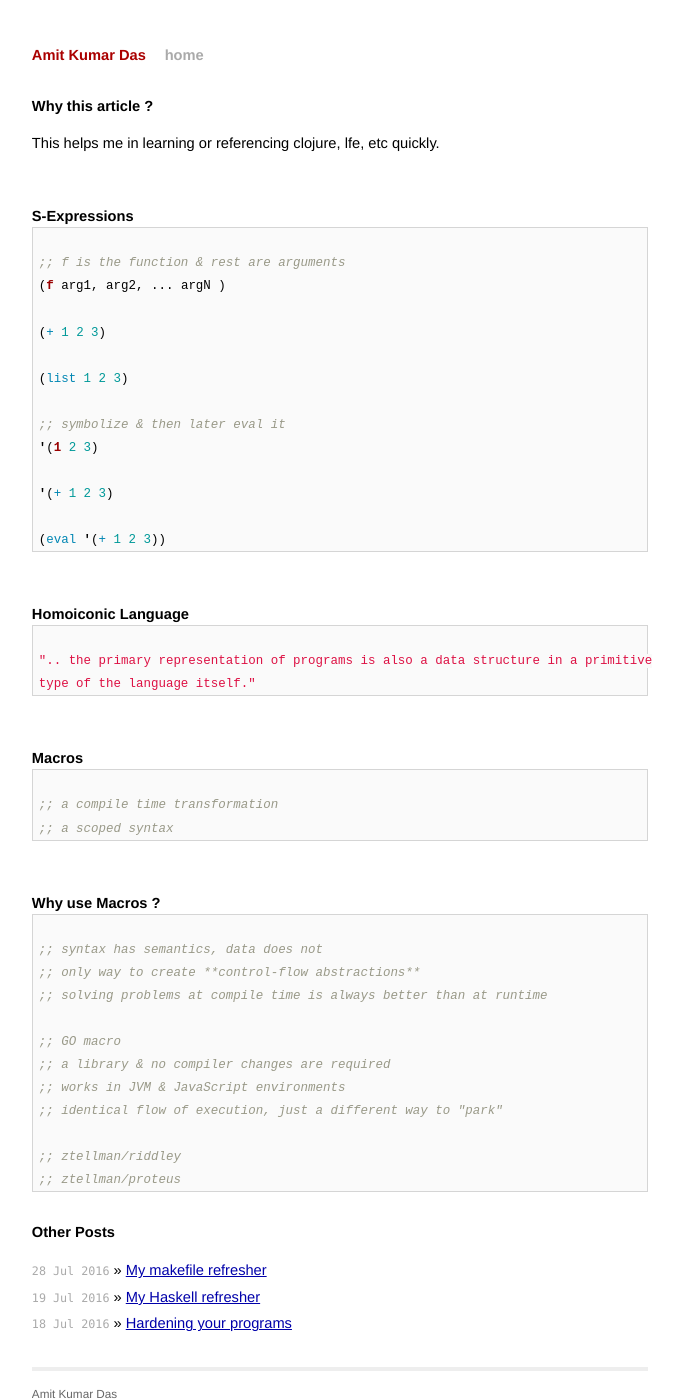
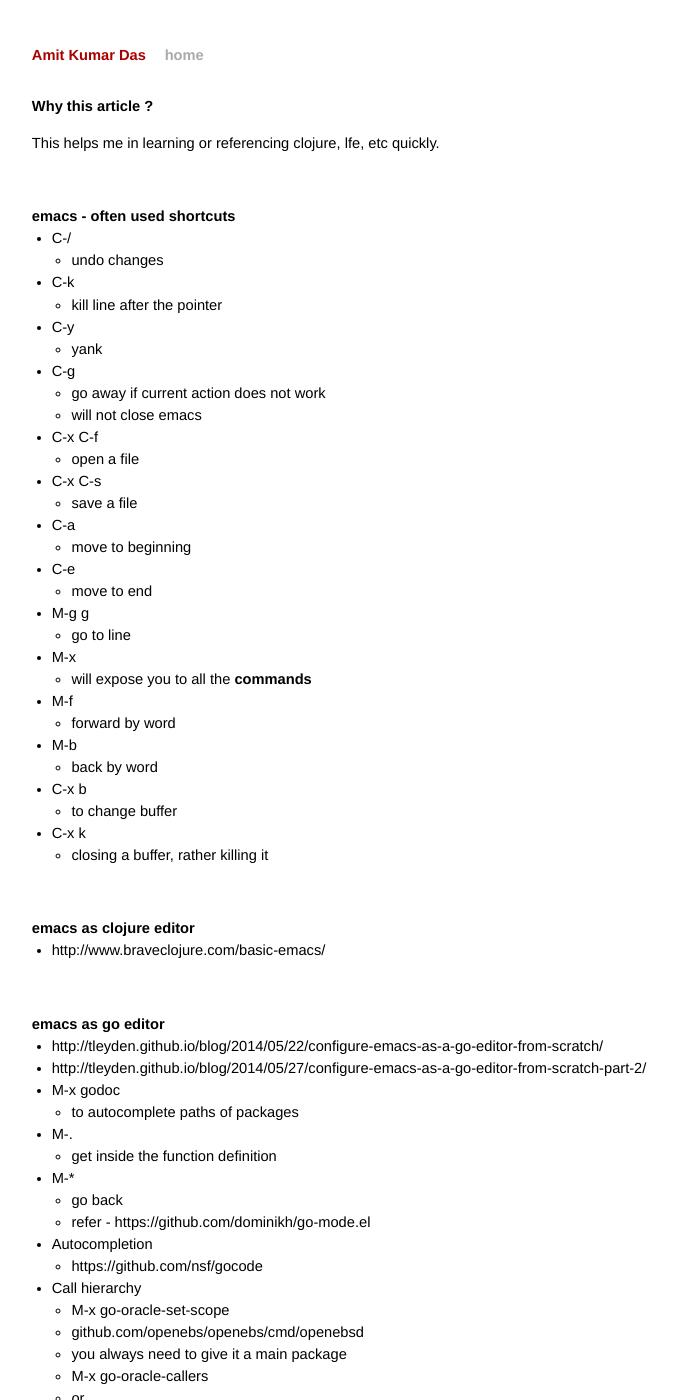
Before and after one commit to AmitKumarDas/amitkumardas.github.io, a Jekyll site: the page built from _posts/2016-08-12-my-lisp-refresher.md, in a window 1280 px wide and 1400 px high. Shown: the whole window, without its empty margins (300-983 px from the left). Built offline with Jekyll 4.4.1, drawn with Linux system fonts in a browser that asks for light colours.

Commit message:
Update 2016-08-12-my-lisp-refresher.md

```diff
--- a/_posts/2016-08-12-my-lisp-refresher.md
+++ b/_posts/2016-08-12-my-lisp-refresher.md
@@ -6,6 +6,69 @@
 # Why this article ?
 
 > This helps me in learning or referencing clojure, lfe, etc quickly.
+
+<br />
+
+## emacs - often used shortcuts
+
+- C-/
+  - undo changes
+- C-k
+  - kill line after the pointer
+- C-y
+  - yank
+- C-g
+  - go away if current action does not work
+  - will not close emacs
+- C-x C-f
+  - open a file
+- C-x C-s
+  - save a file
+- C-a
+  - move to beginning
+- C-e
+  - move to end
+- M-g g
+  - go to line
+- M-x
+  - will expose you to all the **commands**
+- M-f
+  - forward by word
+- M-b
+  - back by word
+- C-x b
+  - to change buffer
+- C-x k
+  - closing a buffer, rather killing it
+
+<br />
+
+## emacs as clojure editor
+
+- http://www.braveclojure.com/basic-emacs/
+
+<br />
+
+## emacs as go editor
+
+- http://tleyden.github.io/blog/2014/05/22/configure-emacs-as-a-go-editor-from-scratch/
+- http://tleyden.github.io/blog/2014/05/27/configure-emacs-as-a-go-editor-from-scratch-part-2/
+- M-x godoc
+  - to autocomplete paths of packages
+- M-.
+  - get inside the function definition
+- M-*
+  - go back
+  - refer - https://github.com/dominikh/go-mode.el
+- Autocompletion
+  - https://github.com/nsf/gocode
+- Call hierarchy
+  - M-x go-oracle-set-scope
+  - github.com/openebs/openebs/cmd/openebsd
+  - you always need to give it a main package
+  - M-x go-oracle-callers
+  - or
+  - C-c C-o <
 
 <br />
 
```
